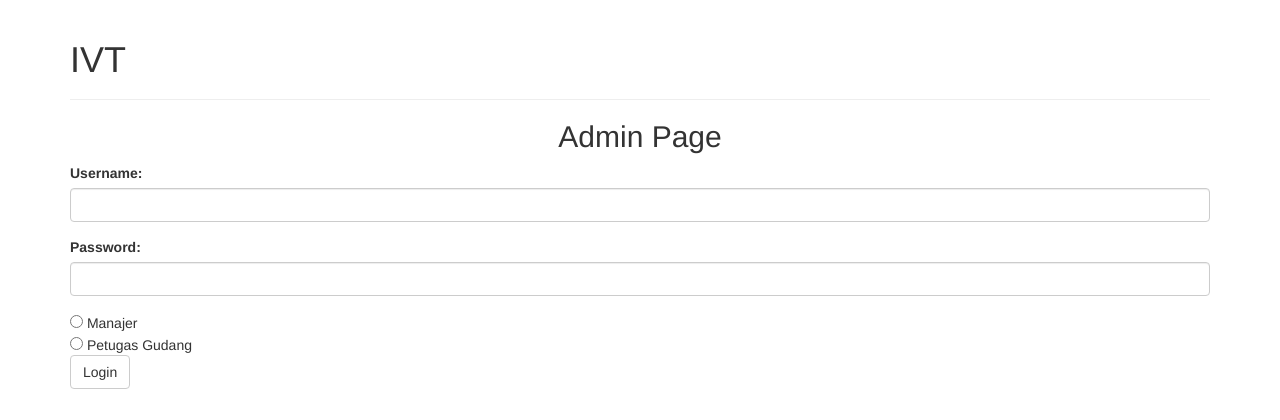
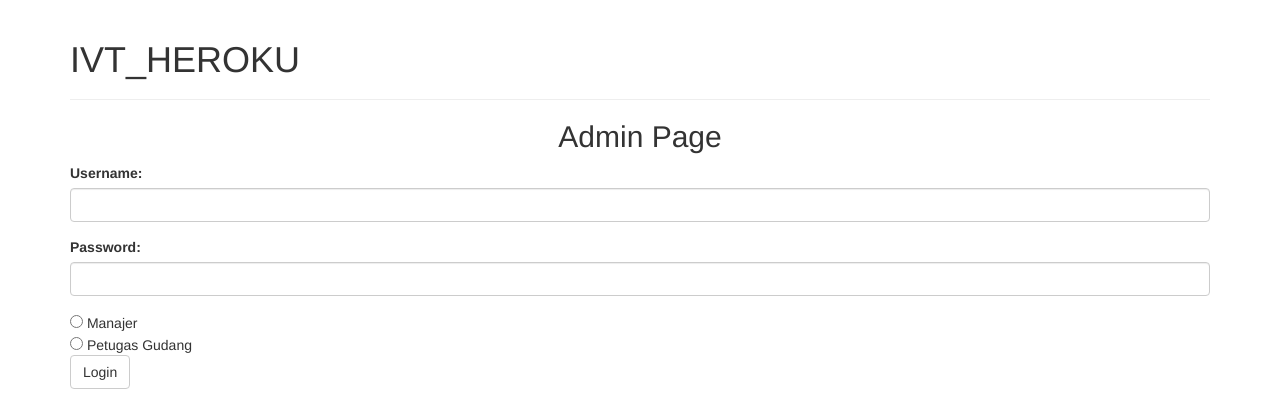
Before and after one commit to jeffrynasri/IVT_Web, a PHP site: page / in a window 1280 px wide. Shown: the top 420 px of the page. Run offline with PHP 8.4, Linux system fonts and the light colour scheme.

Commit message:
Coba sinkronisasi dg heroku

```diff
--- a/index.php
+++ b/index.php
@@ -1,5 +1,5 @@
 <?php
-$page_title = "IVT";
+$page_title = "IVT_HEROKU";
 
 //include_once 'config/database.php';
 //include_once 'objects/pegawai.php';
```
